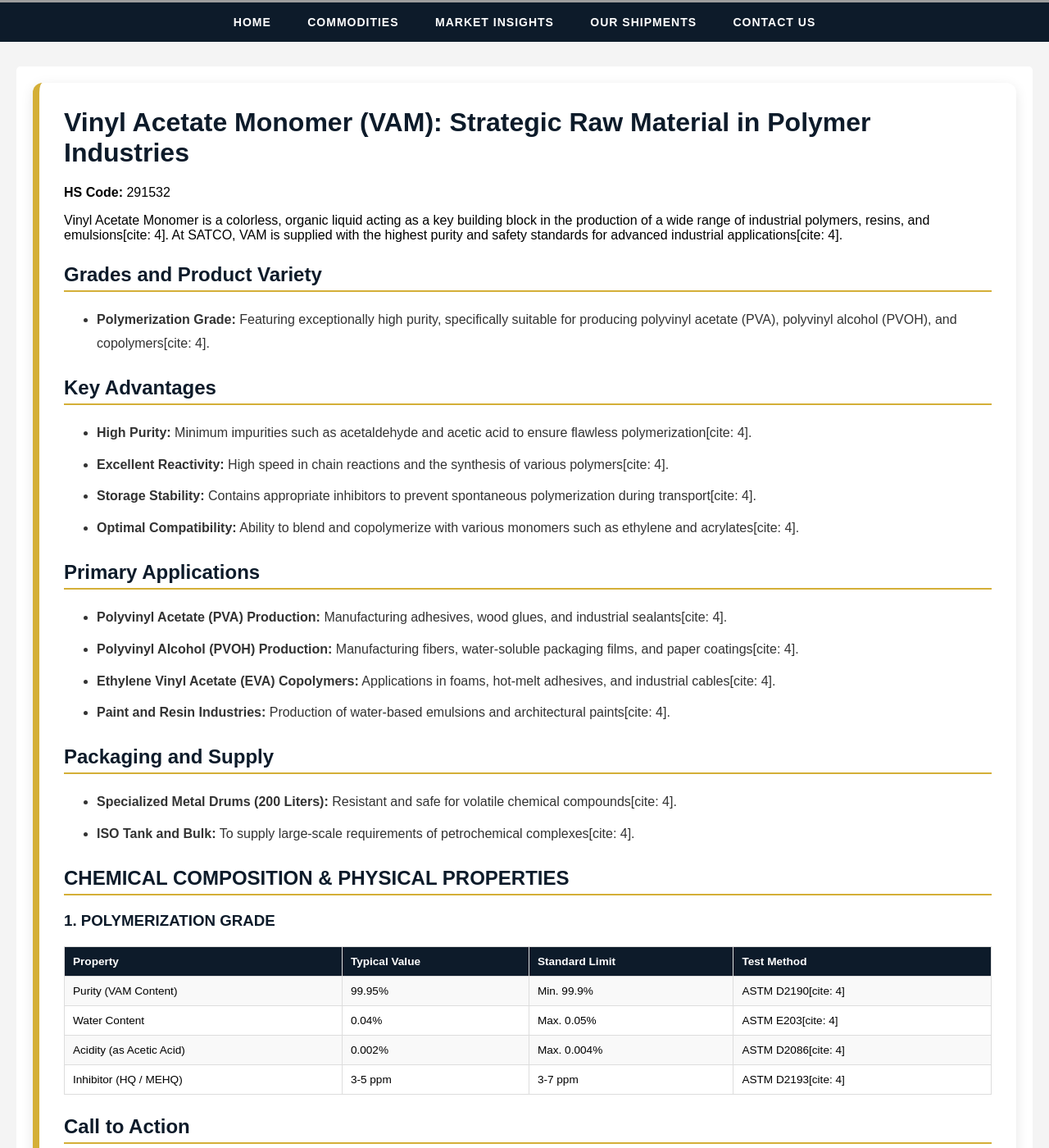
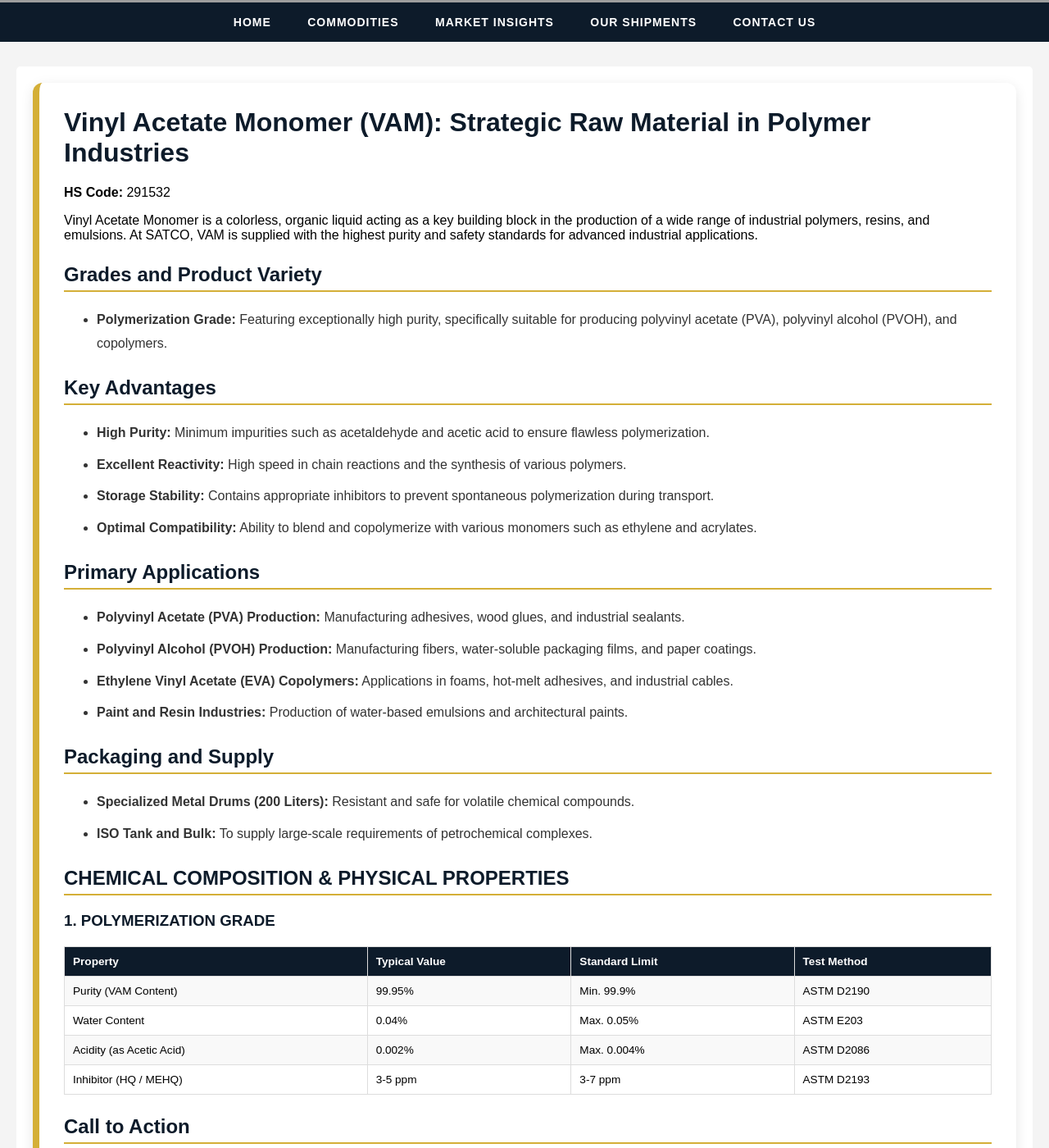
Before and after one commit to satco-petrochemical/satco-petrochemical.github.io, a Jekyll site: the page built from products/vinyl-acetate-monomer/index.html, in a window 1280 px wide and 1400 px high, scrolled down 347 px. Shown: the whole window at 82% size. Built offline with Jekyll 4.4.1, drawn with Linux system fonts in a browser that asks for light colours; some of the changed text lies outside the part shown; grey boxes are pictures that could not be loaded.

Commit message:
Update index.html

```diff
--- a/products/vinyl-acetate-monomer/index.html
+++ b/products/vinyl-acetate-monomer/index.html
@@ -27,33 +27,33 @@ title: Vinyl Acetate Monomer (VAM) | SATCO Petrochemical
 <div class="content-card">
   <h1>Vinyl Acetate Monomer (VAM): Strategic Raw Material in Polymer Industries</h1>
   <p><b>HS Code:</b> 291532</p>
-  <p>Vinyl Acetate Monomer is a colorless, organic liquid acting as a key building block in the production of a wide range of industrial polymers, resins, and emulsions[cite: 4]. At SATCO, VAM is supplied with the highest purity and safety standards for advanced industrial applications[cite: 4].</p>
+  <p>Vinyl Acetate Monomer is a colorless, organic liquid acting as a key building block in the production of a wide range of industrial polymers, resins, and emulsions. At SATCO, VAM is supplied with the highest purity and safety standards for advanced industrial applications.</p>
 
   <h2>Grades and Product Variety</h2>
   <ul>
-    <li><b>Polymerization Grade:</b> Featuring exceptionally high purity, specifically suitable for producing polyvinyl acetate (PVA), polyvinyl alcohol (PVOH), and copolymers[cite: 4].</li>
+    <li><b>Polymerization Grade:</b> Featuring exceptionally high purity, specifically suitable for producing polyvinyl acetate (PVA), polyvinyl alcohol (PVOH), and copolymers.</li>
   </ul>
 
   <h2>Key Advantages</h2>
   <ul>
-    <li><b>High Purity:</b> Minimum impurities such as acetaldehyde and acetic acid to ensure flawless polymerization[cite: 4].</li>
-    <li><b>Excellent Reactivity:</b> High speed in chain reactions and the synthesis of various polymers[cite: 4].</li>
-    <li><b>Storage Stability:</b> Contains appropriate inhibitors to prevent spontaneous polymerization during transport[cite: 4].</li>
-    <li><b>Optimal Compatibility:</b> Ability to blend and copolymerize with various monomers such as ethylene and acrylates[cite: 4].</li>
+    <li><b>High Purity:</b> Minimum impurities such as acetaldehyde and acetic acid to ensure flawless polymerization.</li>
+    <li><b>Excellent Reactivity:</b> High speed in chain reactions and the synthesis of various polymers.</li>
+    <li><b>Storage Stability:</b> Contains appropriate inhibitors to prevent spontaneous polymerization during transport.</li>
+    <li><b>Optimal Compatibility:</b> Ability to blend and copolymerize with various monomers such as ethylene and acrylates.</li>
   </ul>
 
   <h2>Primary Applications</h2>
   <ul>
-    <li><b>Polyvinyl Acetate (PVA) Production:</b> Manufacturing adhesives, wood glues, and industrial sealants[cite: 4].</li>
-    <li><b>Polyvinyl Alcohol (PVOH) Production:</b> Manufacturing fibers, water-soluble packaging films, and paper coatings[cite: 4].</li>
-    <li><b>Ethylene Vinyl Acetate (EVA) Copolymers:</b> Applications in foams, hot-melt adhesives, and industrial cables[cite: 4].</li>
-    <li><b>Paint and Resin Industries:</b> Production of water-based emulsions and architectural paints[cite: 4].</li>
+    <li><b>Polyvinyl Acetate (PVA) Production:</b> Manufacturing adhesives, wood glues, and industrial sealants.</li>
+    <li><b>Polyvinyl Alcohol (PVOH) Production:</b> Manufacturing fibers, water-soluble packaging films, and paper coatings.</li>
+    <li><b>Ethylene Vinyl Acetate (EVA) Copolymers:</b> Applications in foams, hot-melt adhesives, and industrial cables.</li>
+    <li><b>Paint and Resin Industries:</b> Production of water-based emulsions and architectural paints.</li>
   </ul>
 
   <h2>Packaging and Supply</h2>
   <ul>
-    <li><b>Specialized Metal Drums (200 Liters):</b> Resistant and safe for volatile chemical compounds[cite: 4].</li>
-    <li><b>ISO Tank and Bulk:</b> To supply large-scale requirements of petrochemical complexes[cite: 4].</li>
+    <li><b>Specialized Metal Drums (200 Liters):</b> Resistant and safe for volatile chemical compounds.</li>
+    <li><b>ISO Tank and Bulk:</b> To supply large-scale requirements of petrochemical complexes.</li>
   </ul>
 
   <h2>CHEMICAL COMPOSITION & PHYSICAL PROPERTIES</h2>
@@ -61,12 +61,12 @@ title: Vinyl Acetate Monomer (VAM) | SATCO Petrochemical
   <h3>1. POLYMERIZATION GRADE</h3>
   <table>
     <tr><th>Property</th><th>Typical Value</th><th>Standard Limit</th><th>Test Method</th></tr>
-    <tr><td>Purity (VAM Content)</td><td>99.95%</td><td>Min. 99.9%</td><td>ASTM D2190[cite: 4]</td></tr>
-    <tr><td>Water Content</td><td>0.04%</td><td>Max. 0.05%</td><td>ASTM E203[cite: 4]</td></tr>
-    <tr><td>Acidity (as Acetic Acid)</td><td>0.002%</td><td>Max. 0.004%</td><td>ASTM D2086[cite: 4]</td></tr>
-    <tr><td>Inhibitor (HQ / MEHQ)</td><td>3-5 ppm</td><td>3-7 ppm</td><td>ASTM D2193[cite: 4]</td></tr>
+    <tr><td>Purity (VAM Content)</td><td>99.95%</td><td>Min. 99.9%</td><td>ASTM D2190</td></tr>
+    <tr><td>Water Content</td><td>0.04%</td><td>Max. 0.05%</td><td>ASTM E203</td></tr>
+    <tr><td>Acidity (as Acetic Acid)</td><td>0.002%</td><td>Max. 0.004%</td><td>ASTM D2086</td></tr>
+    <tr><td>Inhibitor (HQ / MEHQ)</td><td>3-5 ppm</td><td>3-7 ppm</td><td>ASTM D2193</td></tr>
   </table>
 
   <h2>Call to Action</h2>
-  <p>For Technical Data Sheets (TDS) and price inquiries for Vinyl Acetate Monomer (VAM) tailored to your project requirements, please contact the SATCO sales department[cite: 4].</p>
+  <p>For Technical Data Sheets (TDS) and price inquiries for Vinyl Acetate Monomer (VAM) tailored to your project requirements, please contact the SATCO sales department.</p>
 </div>
```
